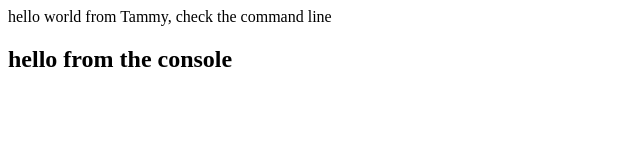
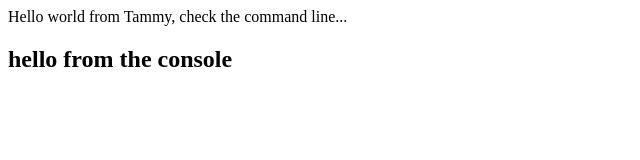
Before and after one commit to SBU-BMI/workshop, a plain HTML site: page tammy.html in a window 1280 px wide. Shown: the full height of the page, 0-640 px from the left. Drawn offline with Linux system fonts and the light colour scheme.

Commit message:
tiny mod

```diff
--- a/tammy.html
+++ b/tammy.html
@@ -1,6 +1,6 @@
 <html>
 <body>
-hello world from Tammy, check the command line
+Hello world from Tammy, check the command line...
 <script src="tammy.js"></script>
 </body>
 </html>
```
